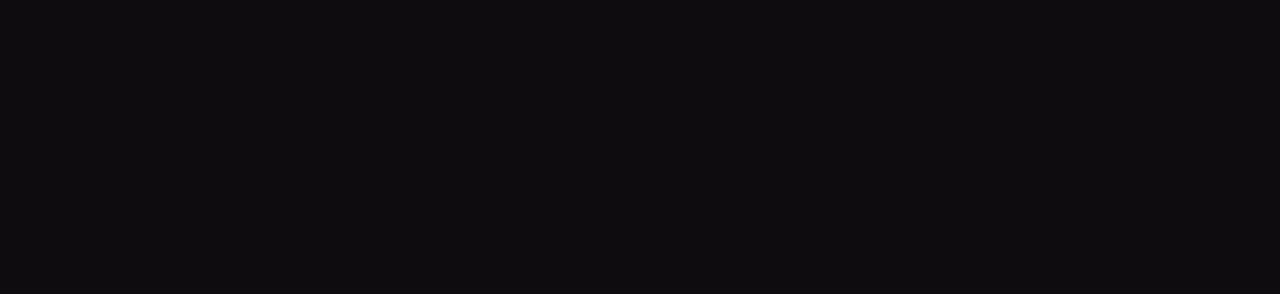
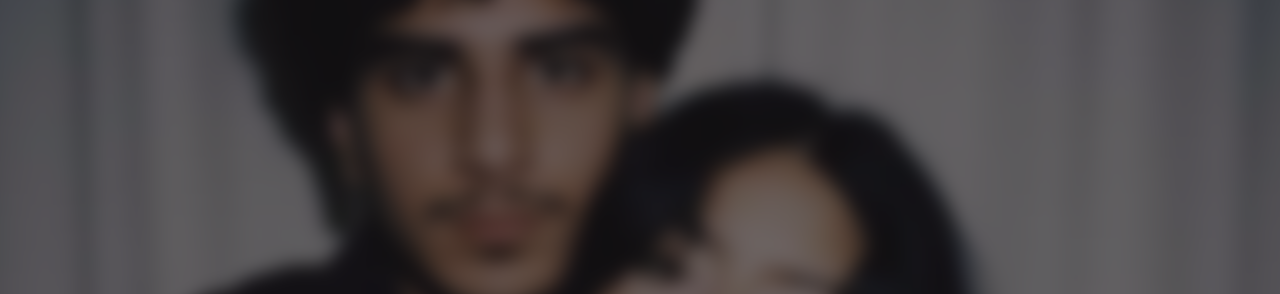
Before and after one commit to ku3i0/happy-birthday-jude, a plain HTML site: page index.html in a window 1280 px wide. Shown: the top 294 px of the page. Drawn offline with Linux system fonts and the light colour scheme.

Commit message:
Update index.html

```diff
--- a/index.html
+++ b/index.html
@@ -78,6 +78,26 @@
 cursor:pointer;
 user-select:none;
 }
+
+#slide1{
+position:relative;
+overflow:hidden;
+}
+#slide1::before{
+content:"";
+position:absolute;
+inset:0;
+background:
+linear-gradient(rgba(15,12,16,.55),rgba(15,12,16,.55)),
+url("cover.jpg");
+background-size:cover;
+background-position:center;
+background-repeat:no-repeat;
+filter:blur(8px);
+transform:scale(1.08);
+z-index:-1;
+}
+
 </style>
 </head>
 <body>
@@ -90,7 +110,7 @@
 <div class="card">
 <h1>happy birthday jude ❤️</h1>
 <p>a small gift from eyad</p>
-<button onclick="nextSlide()">open my letter</button>
+<button onclick="startSite()">open my letter</button>
 </div>
 </section>
 
@@ -133,6 +153,13 @@
 </section>
 
 <script>
+
+function startSite(){
+const music=document.getElementById("music");
+music.play().catch(()=>{});
+nextSlide();
+}
+
 const slides=document.querySelectorAll(".slide");
 let currentSlide=0;
 
```
